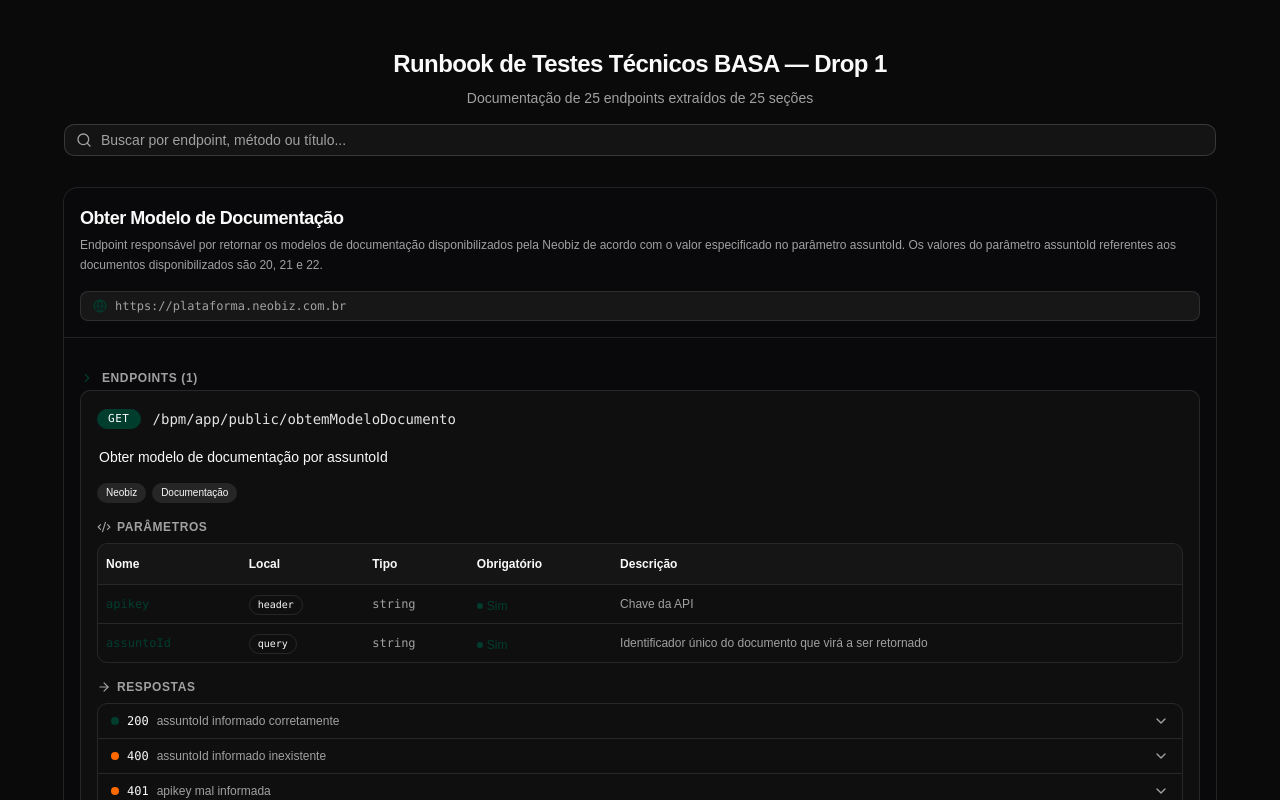
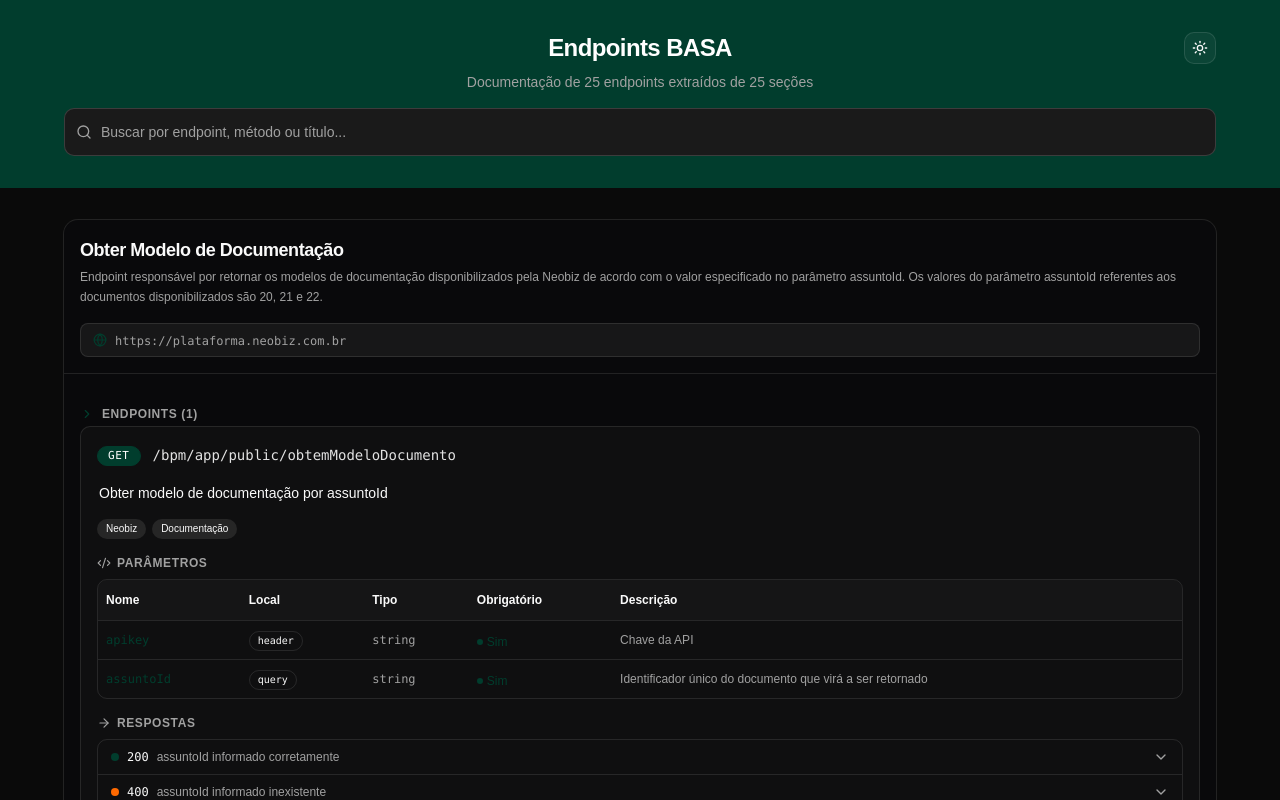
Before and after one commit to DeskcorpGit/apis-description, a React (Vite) app: page / in a window 1280 px wide. Shown: the top 800 px of the page. Built offline with nearby package versions, Linux system fonts and the light colour scheme.

Commit message:
feat: implement API documentation dashboard with search functionality and endpoint display components

```diff
--- a/src/App.tsx
+++ b/src/App.tsx
@@ -1,17 +1,39 @@
-import { useState, useMemo } from "react"
+import { useState, useMemo, useEffect } from "react"
 import { ApiDocumentationCard } from "@/components/api-documentation"
 import { basaApiSections } from "@/data/basa-drop1-apis"
 import { Input } from "@/components/ui/input"
-import { Search } from "lucide-react"
+import { Button } from "@/components/ui/button"
+import { Search, Moon, Sun } from "lucide-react"
 
 function App() {
   const [searchQuery, setSearchQuery] = useState("")
+  const [isDarkMode, setIsDarkMode] = useState(() => {
+    if (typeof window !== "undefined") {
+      const savedTheme = localStorage.getItem("theme")
+      if (savedTheme) {
+        return savedTheme === "dark"
+      }
+      return document.documentElement.classList.contains("dark")
+    }
+    return true
+  })
+
+  useEffect(() => {
+    const root = window.document.documentElement
+    if (isDarkMode) {
+      root.classList.add("dark")
+      localStorage.setItem("theme", "dark")
+    } else {
+      root.classList.remove("dark")
+      localStorage.setItem("theme", "light")
+    }
+  }, [isDarkMode])
 
   const filteredSections = useMemo(() => {
     const query = searchQuery.trim().toLowerCase();
     if (!query) return basaApiSections;
 
-    return basaApiSections.reduce((acc, section) => {
+    return basaApiSections.reduce<typeof basaApiSections>((acc, section) => {
       const matchesTitle = section.title.toLowerCase().includes(query);
 
       const filteredEndpoints = section.endpoints.filter(
@@ -29,12 +51,33 @@ function App() {
   }, [searchQuery]);
 
   return (
-    <div className="min-h-screen bg-background py-12 px-4 flex flex-col items-center gap-8">
-      <header className="text-center space-y-4 w-full">
+    <div className="min-h-screen bg-background flex flex-col items-center gap-8 transition-colors duration-300">
+      <div className="w-full flex flex-col items-center gap-8 bg-brand-green p-8">
+        <header className="text-center space-y-4 w-full relative max-w-6xl">
+          <Button
+            variant="outline"
+            size="icon"
+            className="absolute right-0 top-0 hidden sm:flex"
+            onClick={() => setIsDarkMode(!isDarkMode)}
+            title={isDarkMode ? "Mudar para modo claro" : "Mudar para modo escuro"}
+          >
+            {isDarkMode ? <Sun className="h-4 w-4" /> : <Moon className="h-4 w-4" />}
+          </Button>
           <div className="space-y-2">
-          <h1 className="text-2xl font-bold tracking-tight text-foreground">
-            Runbook de Testes Técnicos BASA — Drop 1
+            <div className="flex items-center justify-center gap-4">
+              <h1 className="text-2xl font-bold tracking-tight text-white">
+                Endpoints BASA
               </h1>
+              <Button
+                variant="outline"
+                size="icon"
+                className="sm:hidden"
+                onClick={() => setIsDarkMode(!isDarkMode)}
+                title={isDarkMode ? "Mudar para modo claro" : "Mudar para modo escuro"}
+              >
+                {isDarkMode ? <Sun className="h-4 w-4" /> : <Moon className="h-4 w-4" />}
+              </Button>
+            </div>
             <p className="text-sm text-muted-foreground">
               Documentação de {basaApiSections.reduce((acc, s) => acc + s.endpoints.length, 0)} endpoints
               extraídos de {basaApiSections.length} seções
@@ -48,17 +91,18 @@ function App() {
               placeholder="Buscar por endpoint, método ou título..."
               value={searchQuery}
               onChange={(e) => setSearchQuery(e.target.value)}
-            className="pl-9 w-full bg-card"
+              className="pl-9 w-full bg-[#E1EBDE] dark:bg-[#1a1a1a] h-12"
             />
           </div>
         </header>
+      </div>
 
       {filteredSections.length === 0 ? (
         <div className="text-center text-muted-foreground mt-8">
           Nenhum endpoint encontrado para "{searchQuery}".
         </div>
       ) : (
-        <div className="w-full flex flex-col items-center gap-8">
+        <div className="w-full flex flex-col items-center gap-8 md:px-4 px-8 xl:px-16">
           {filteredSections.map((section) => (
             <ApiDocumentationCard
               key={section.title}
--- a/src/components/api-documentation/ApiDocumentationCard.tsx
+++ b/src/components/api-documentation/ApiDocumentationCard.tsx
@@ -50,11 +50,13 @@ export function ApiDocumentationCard({
         </div>
 
         {apiData.baseUrl && (
-          <div className="mt-3 flex items-center gap-2 rounded-md bg-muted/50 px-3 py-1.5 border border-border">
+          <div className="mt-3 flex items-center gap-2 rounded-md bg-muted/50 px-3 py-1.5 border border-border w-full overflow-hidden">
             <Globe className="size-3.5 text-brand-green shrink-0" />
-            <code className="text-xs font-mono text-muted-foreground truncate">
-              {apiData.baseUrl}
-            </code>
+            <div className="flex-1 overflow-x-auto overflow-y-hidden pb-1 -mb-1 custom-scrollbar">
+              <code className="text-xs font-mono text-muted-foreground whitespace-nowrap">
+                {apiData.baseUrl}
+              </code>
+            </div>
           </div>
         )}
       </CardHeader>
--- a/src/components/api-documentation/EndpointRoute.tsx
+++ b/src/components/api-documentation/EndpointRoute.tsx
@@ -24,16 +24,20 @@ export function EndpointRoute({ method, path, baseUrl }: EndpointRouteProps) {
   }, [fullPath])
 
   return (
-    <div className="flex items-center gap-3 group/route">
-      <MethodBadge method={method} />
-      <code className="flex-1 text-sm font-mono text-foreground/90 break-all">
-        {path}
-      </code>
+    <div className="flex items-center gap-3 group/route overflow-hidden w-full">
+      <div className="shrink-0">
+        <MethodBadge method={method} />
+      </div>
+      <div className="flex-1 overflow-x-auto overflow-y-hidden pb-1 -mb-1 custom-scrollbar">
+        <code className="text-sm font-mono text-foreground/90 whitespace-nowrap">
+          {path}
+        </code>
+      </div>
       <Button
         variant="ghost"
         size="icon-xs"
         onClick={handleCopy}
-        className="opacity-0 group-hover/route:opacity-100 transition-opacity"
+        className="opacity-0 group-hover/route:opacity-100 transition-opacity shrink-0"
         aria-label="Copiar rota"
       >
         {copied ? (
```
Lines whose indentation alone changed are shown as unchanged.
